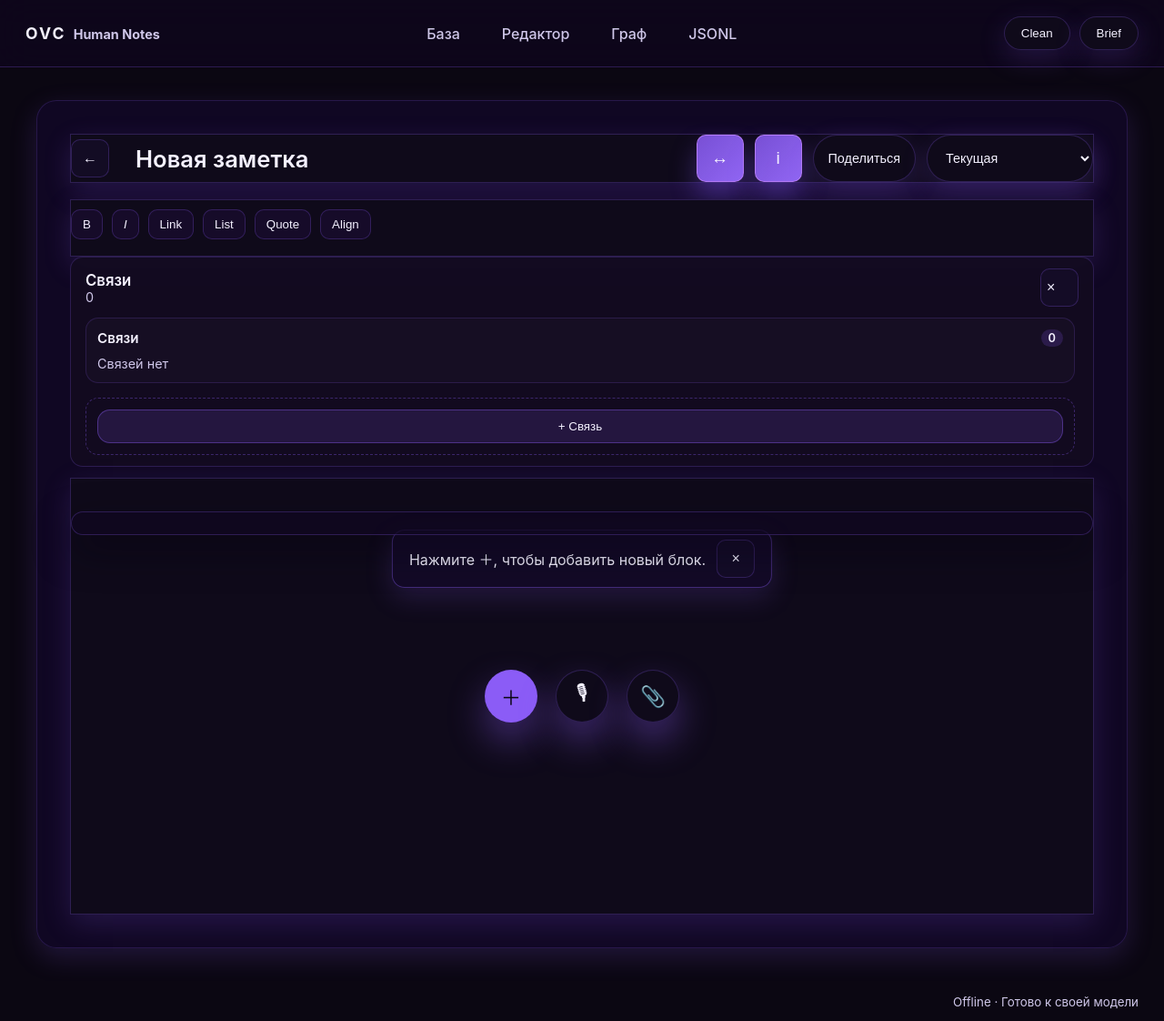
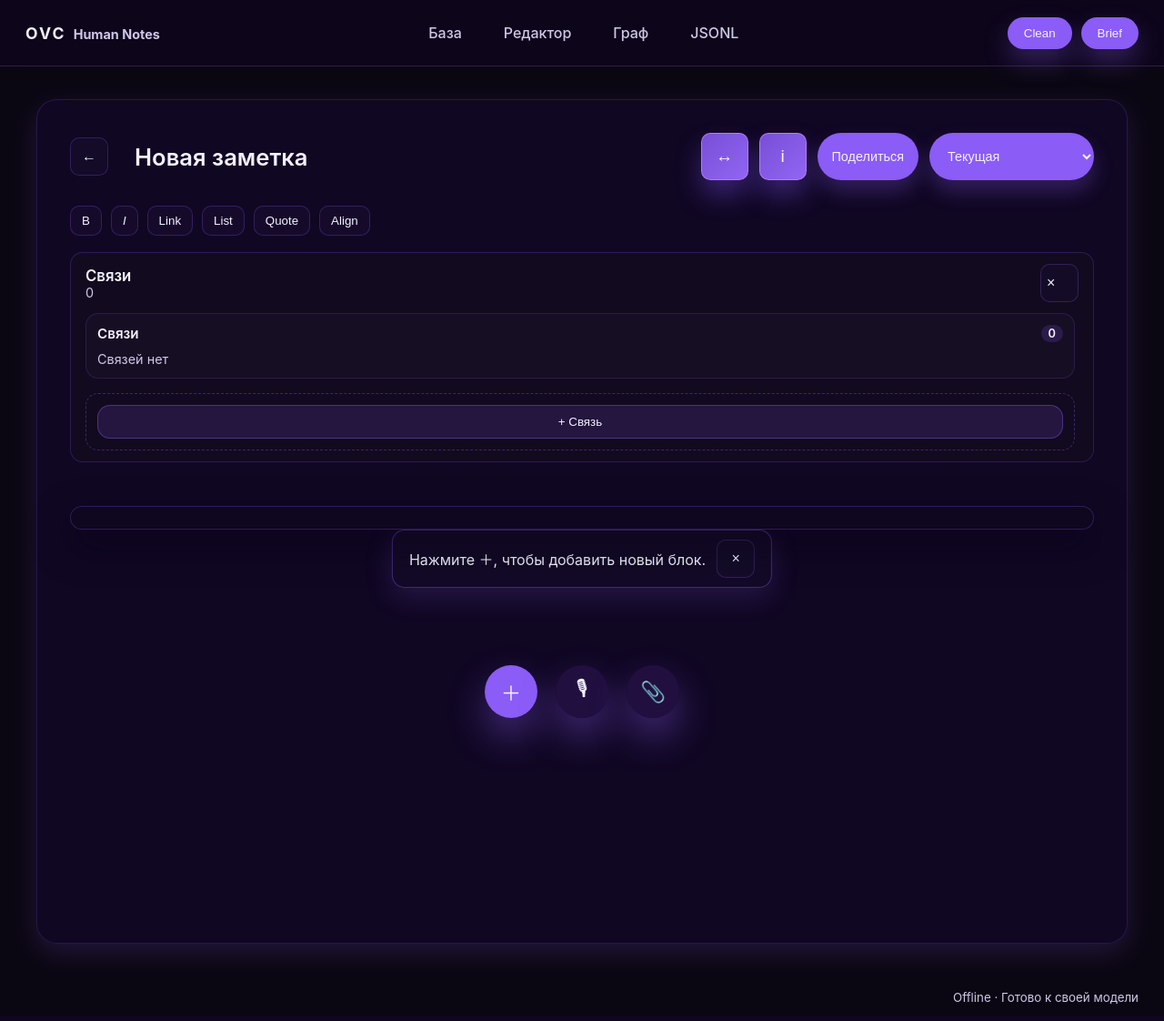
Before and after one commit to vjachikslavny-crypto/ovc, a FastAPI app: page / in a window 1280 px wide. Shown: the whole page at 91% size. Run offline with FastAPI, Linux system fonts and the light colour scheme; data comes from the database, SQL or seed files in the repository; data that the repository does not hold is empty; some libraries are stand-ins or nearby versions.

Commit message:
Revert "chore(theme): wire tokens to shared components"
This reverts commit fed3814cc87da9d6c653008f96dd58d60b76a90e.

```diff
--- a/simple_app/static/css/styles.css
+++ b/simple_app/static/css/styles.css
@@ -2941,52 +2941,6 @@
   --shadow: 0 10px 28px rgba(58, 103, 180, 0.12);
 }
 
-/* Применение токенов */
-body {
-  background: var(--bg);
-  color: var(--text);
-}
-
-.note-block,
-.editor__canvas,
-.note-inspector,
-.toolbar,
-.pill-button,
-.fab,
-.excel-charts-container,
-.pdf-viewer,
-.code-viewer,
-.table-viewer,
-.inline-bubble,
-.bottom-sheet,
-.editor__header,
-.chip-list,
-.property-list {
-  background: var(--card);
-  border: 1px solid var(--border);
-  box-shadow: var(--shadow);
-}
-
-a,
-.link {
-  color: var(--accent);
-}
-
-.pill-button--primary,
-.fab--primary {
-  background: var(--accent);
-  color: var(--accent-contrast);
-}
-
-.pill-button--primary:hover,
-.fab--primary:hover {
-  box-shadow: 0 12px 32px var(--accent-weak);
-}
-
-.muted {
-  color: var(--muted);
-}
-
 @media (max-width: 960px) {
   .graph-shell {
     grid-template-columns: 1fr;
```
